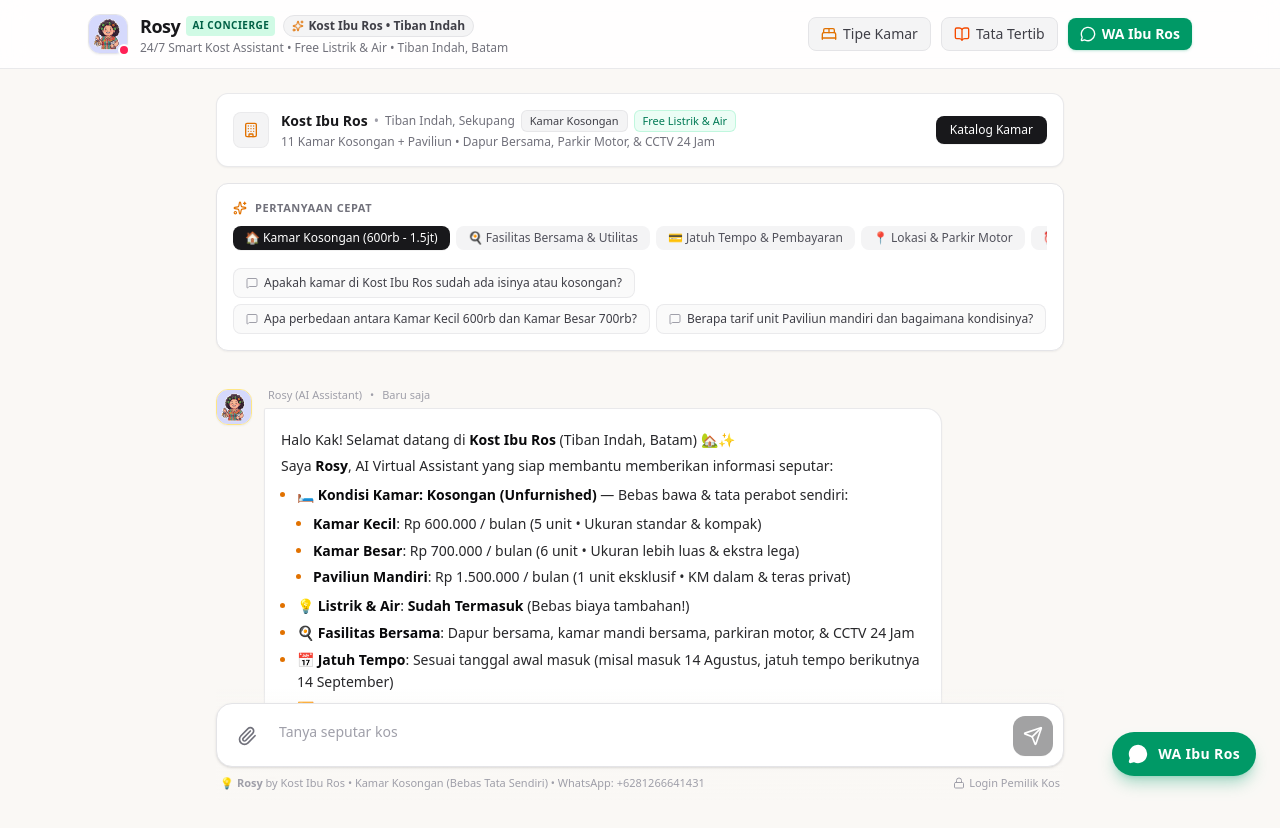
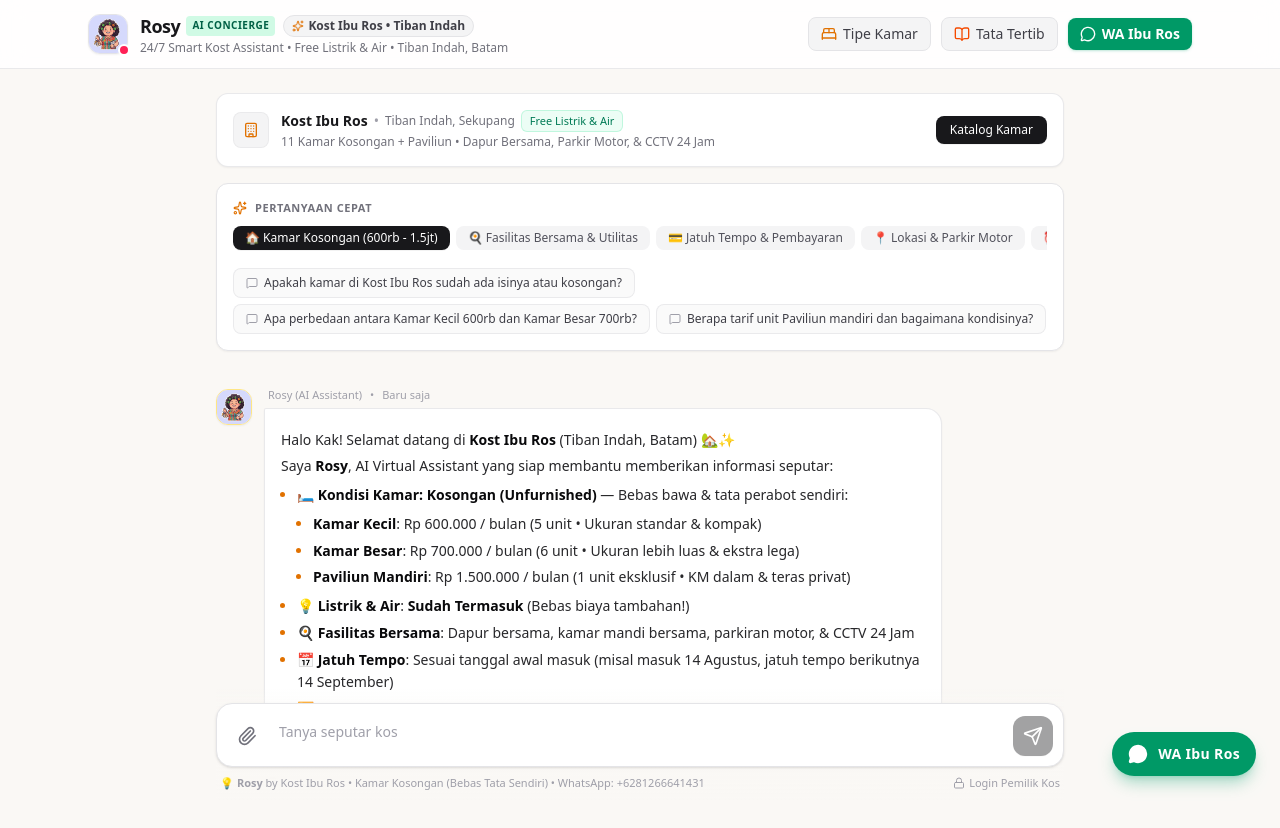
Before and after one commit to muhrezatrih/rosy.ai, a Next.js app in the folder frontend/: page / in a window 1280 px wide. Shown: the top 828 px of the page. Built offline with nearby package versions, Linux system fonts and the light colour scheme; no server answers.

Commit message:
fix: remove span empty room

```diff
--- a/frontend/src/app/page.tsx
+++ b/frontend/src/app/page.tsx
@@ -358,9 +358,6 @@ export default function KostApp() {
                   <span className="text-zinc-500 dark:text-zinc-400 text-xs hidden sm:inline">
                     Tiban Indah, Sekupang
                   </span>
-                  <span className="text-[11px] font-medium px-2 py-0.5 rounded-md bg-zinc-100 text-zinc-700 dark:bg-zinc-800 dark:text-zinc-300 border border-zinc-200/80 dark:border-zinc-700/80">
-                    Kamar Kosongan
-                  </span>
                   <span className="text-[11px] font-medium px-2 py-0.5 rounded-md bg-emerald-50 text-emerald-700 dark:bg-emerald-950/50 dark:text-emerald-300 border border-emerald-200/60 dark:border-emerald-800/40">
                     Free Listrik & Air
                   </span>
```
